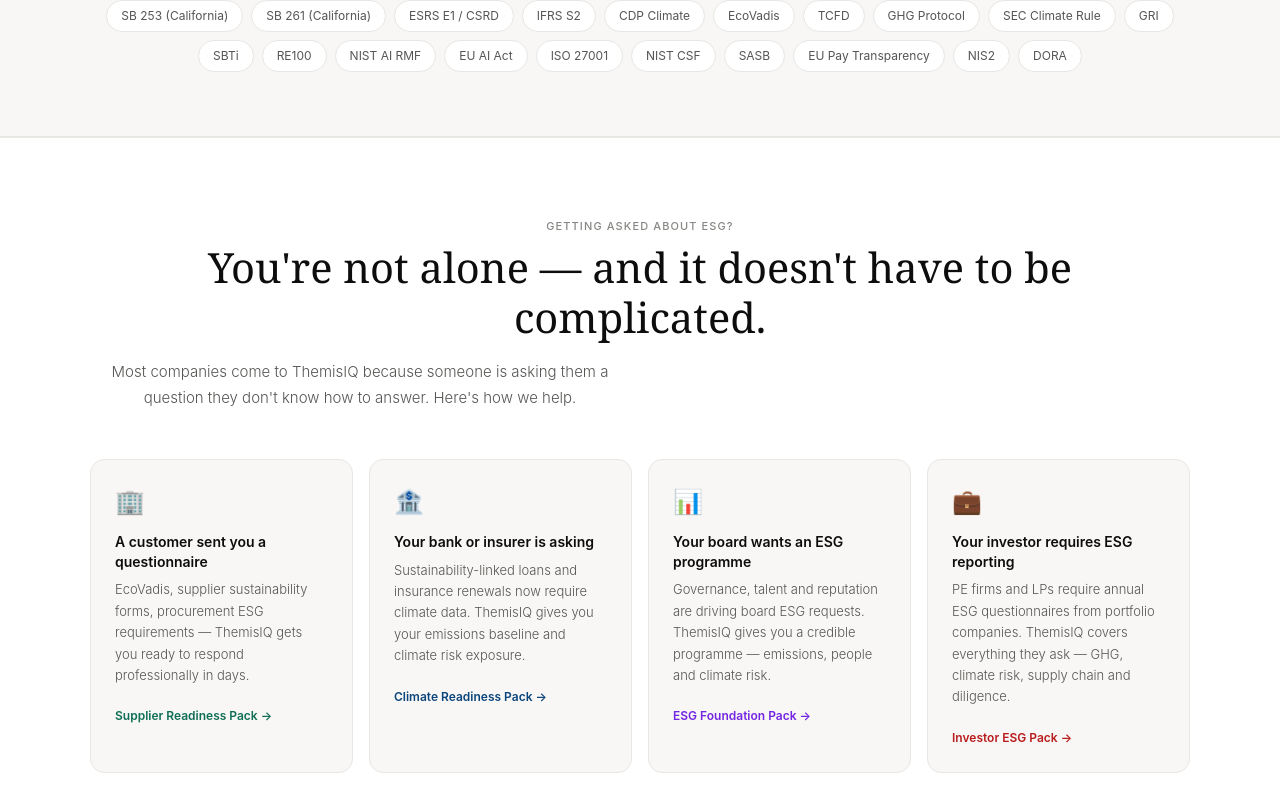
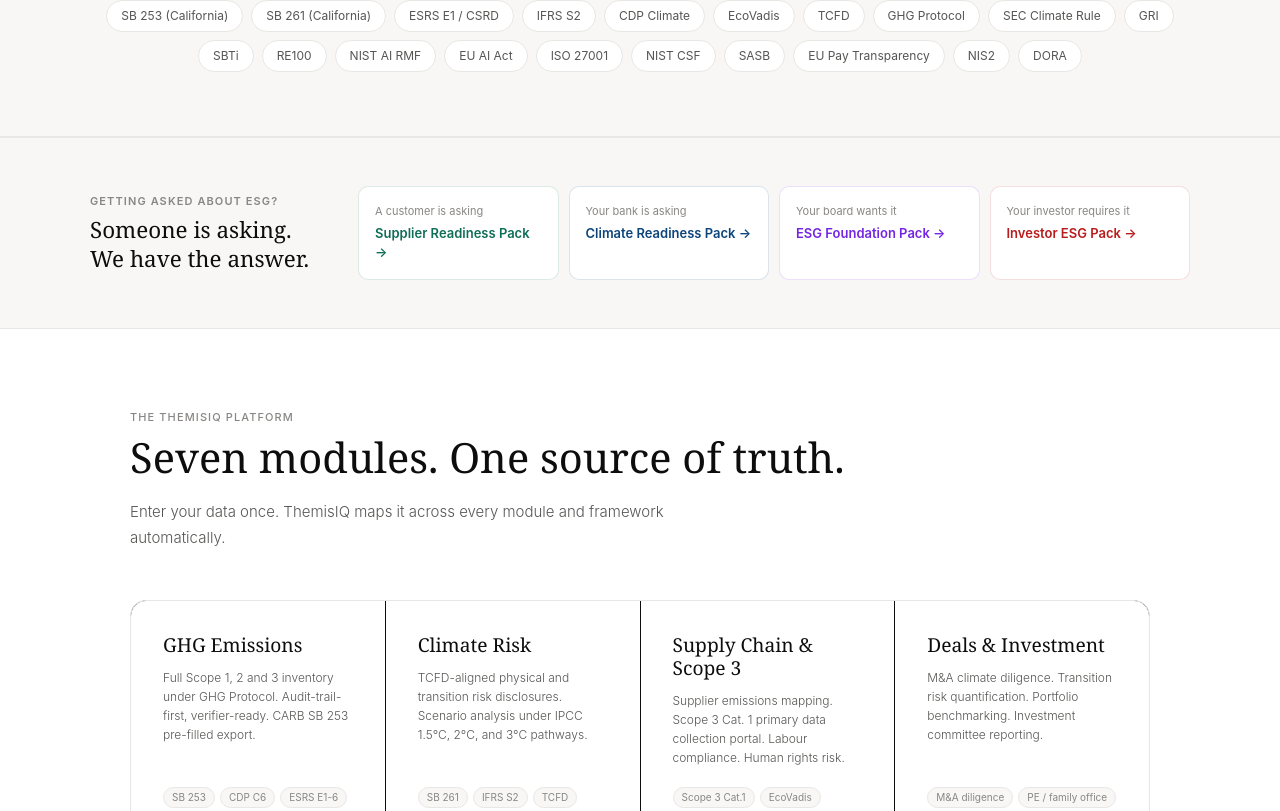
Before and after one commit to themisiqco/themisiq, a Next.js app: page / in a window 1280 px wide. Shown: the part 1169-1980 px from the top of the page. Built offline with nearby package versions, Linux system fonts and the light colour scheme.

Commit message:
fix: homepage — compact who it's for section, no emojis, less real estate

```diff
--- a/app/page.tsx
+++ b/app/page.tsx
@@ -80,27 +80,24 @@
         </div>
       </div>
 
-      {/* ── WHO IT'S FOR ── */}
-      <section style={{ padding: '5rem 2.5rem', borderTop: '0.5px solid #e8e7e4', borderBottom: '0.5px solid #e8e7e4' }}>
-        <div style={{ maxWidth: 1100, margin: '0 auto' }}>
-          <div style={{ textAlign: 'center', marginBottom: '3rem' }}>
-            <p style={eyebrow}>Getting asked about ESG?</p>
-            <h2 style={sectionTitle}>You're not alone — and it doesn't have to be complicated.</h2>
-            <p style={sectionSub}>Most companies come to ThemisIQ because someone is asking them a question they don't know how to answer. Here's how we help.</p>
+ {/* ── WHO IT'S FOR ── */}
+      <section style={{ padding: '3rem 2.5rem', borderTop: '0.5px solid #e8e7e4', borderBottom: '0.5px solid #e8e7e4', background: '#f8f7f5' }}>
+        <div style={{ maxWidth: 1100, margin: '0 auto', display: 'flex', alignItems: 'center', gap: '3rem', flexWrap: 'wrap' as const }}>
+          <div style={{ flexShrink: 0 }}>
+            <p style={{ fontSize: 11, fontWeight: 600, letterSpacing: '0.1em', textTransform: 'uppercase' as const, color: '#888784', marginBottom: 6 }}>Getting asked about ESG?</p>
+            <h2 style={{ fontFamily: 'Georgia, serif', fontSize: '1.4rem', fontWeight: 400, color: '#0d0d0d', maxWidth: 220, lineHeight: 1.3 }}>Someone is asking. We have the answer.</h2>
           </div>
-          <div style={{ display: 'grid', gridTemplateColumns: 'repeat(4, 1fr)', gap: 16 }}>
+          <div style={{ flex: 1, display: 'grid', gridTemplateColumns: 'repeat(4, 1fr)', gap: 10 }}>
             {[
-              { emoji: '🏢', who: 'A customer sent you a questionnaire', what: 'EcoVadis, supplier sustainability forms, procurement ESG requirements — ThemisIQ gets you ready to respond professionally in days.', href: '/pricing', cta: 'Supplier Readiness Pack →', color: '#0F6E56' },
-              { emoji: '🏦', who: 'Your bank or insurer is asking', what: 'Sustainability-linked loans and insurance renewals now require climate data. ThemisIQ gives you your emissions baseline and climate risk exposure.', href: '/pricing', cta: 'Climate Readiness Pack →', color: '#0C447C' },
-              { emoji: '📊', who: 'Your board wants an ESG programme', what: 'Governance, talent and reputation are driving board ESG requests. ThemisIQ gives you a credible programme — emissions, people and climate risk.', href: '/pricing', cta: 'ESG Foundation Pack →', color: '#7425e3' },
-              { emoji: '💼', who: 'Your investor requires ESG reporting', what: 'PE firms and LPs require annual ESG questionnaires from portfolio companies. ThemisIQ covers everything they ask — GHG, climate risk, supply chain and diligence.', href: '/pricing', cta: 'Investor ESG Pack →', color: '#B91C1C' },
+              { who: 'A customer is asking', pack: 'Supplier Readiness', color: '#0F6E56', href: '/pricing' },
+              { who: 'Your bank is asking', pack: 'Climate Readiness', color: '#0C447C', href: '/pricing' },
+              { who: 'Your board wants it', pack: 'ESG Foundation', color: '#7425e3', href: '/pricing' },
+              { who: 'Your investor requires it', pack: 'Investor ESG', color: '#B91C1C', href: '/pricing' },
             ].map(card => (
-              <div key={card.who} style={{ background: '#f8f7f5', border: '0.5px solid #e8e7e4', borderRadius: 14, padding: '1.5rem' }}>
-                <div style={{ fontSize: 24, marginBottom: 12 }}>{card.emoji}</div>
-                <div style={{ fontSize: 14, fontWeight: 600, color: '#0d0d0d', marginBottom: 8, lineHeight: 1.4 }}>{card.who}</div>
-                <div style={{ fontSize: 13, color: '#555553', lineHeight: 1.65, fontWeight: 300, marginBottom: 16 }}>{card.what}</div>
-                <a href={card.href} style={{ fontSize: 12, fontWeight: 600, color: card.color, textDecoration: 'none' }}>{card.cta}</a>
-              </div>
+              <a key={card.who} href={card.href} style={{ background: '#fff', border: `1px solid ${card.color}25`, borderRadius: 10, padding: '1rem', textDecoration: 'none', display: 'block' }}>
+                <div style={{ fontSize: 11, color: '#888784', marginBottom: 4 }}>{card.who}</div>
+                <div style={{ fontSize: 13, fontWeight: 600, color: card.color }}>{card.pack} Pack →</div>
+              </a>
             ))}
           </div>
         </div>
```
